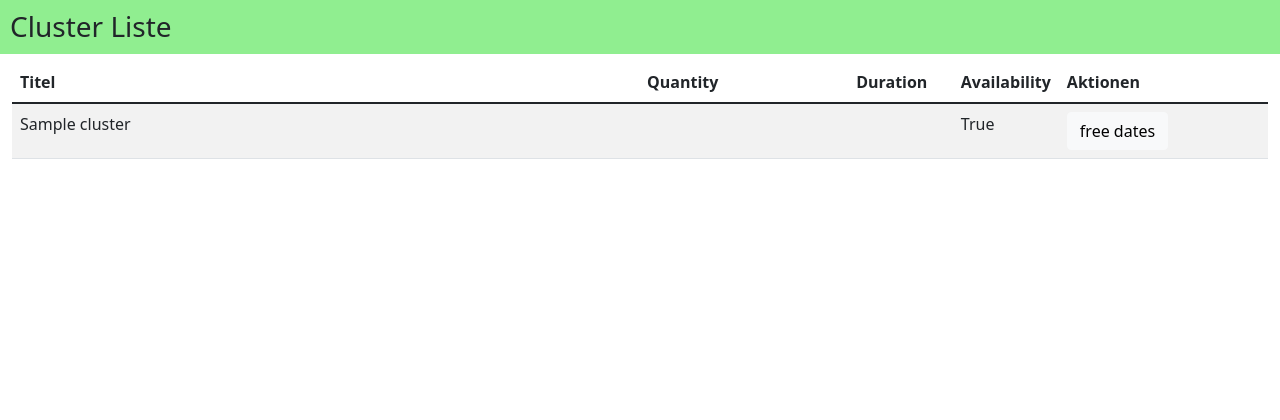
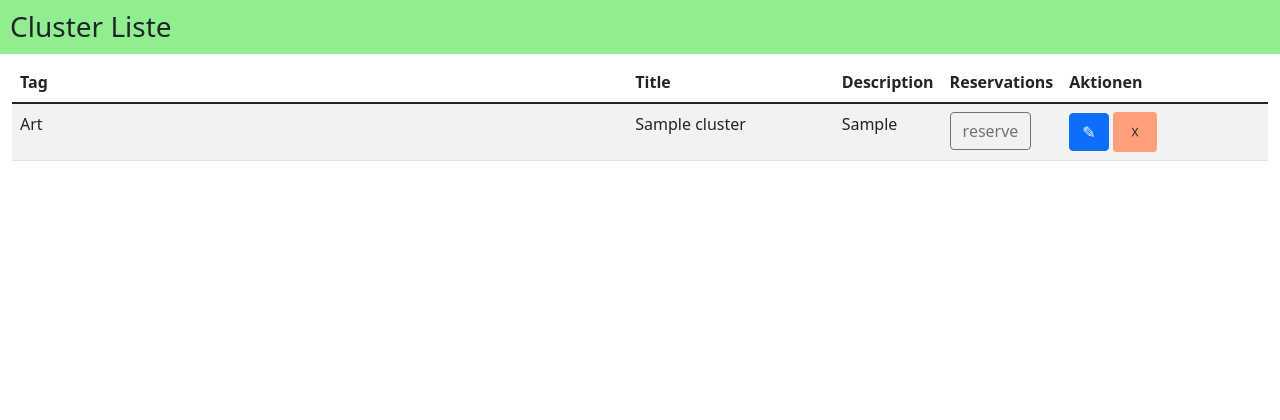
Before and after one commit to armand143/SimpleSlot_UniProject, a Django app: page /cls/ in a window 1280 px wide. Shown: the part 200-620 px from the top of the page. Run offline with Django 4.2, Linux system fonts and the light colour scheme; tables that the repository leaves empty hold one stand-in row (values such as "Sample post").

Commit message:
Update homepageStudent.html

```diff
--- a/firstapp/templates/firstapp/homepageStudent.html
+++ b/firstapp/templates/firstapp/homepageStudent.html
@@ -41,24 +41,28 @@
         <table id="mainTable" class="table table-striped table-hover">
           <thead>
             <tr>
-                <th>Titel</th>
-                <th>Quantity</th>
-                <th>Duration</th>
-                <th>Availability</th>
-                <th>Aktionen</th>
+              <th>Tag</th>
+              <th>Title</th>
+              <th>Description</th>
+              <th>Reservations</th>
+              <th>Aktionen</th>
             </tr>
           </thead>
           <tbody>
             {% for cl in cluster %}
               <tr>
-                <td class="col-lg-6">{{cl.title|truncatechars:160}}</td>
-                <td class="col-sm-2">{{cl.quantity}}</td>
-                <td class="col-sm-1">{{cl.duration}}</td>
-                <td class="col-sm-1">{{cl.availability}}</td>
+                <td class="col-lg-6">{{cl.tag_system}}</td>
+                <td class="col-sm-2">{{cl.title}}</td>
+                <td class="col-sm-1">{{cl.Beschreibung}}</td>
+                <td class="col-sm-1">
+                  <a class="btn btn-outline-secondary" href="" role="button">reserve</a>
+                </td>
                 <td class="col-sm-3">
-                    <a class="btn btn-light" href="" role="button">free dates</a>
+                  <a class="btn btn-primary" href="{% url 'edit' cl.id %}" role="button">&#x270E</a>
+                  <a class="btn close" href="{% url 'delete' cl.id %}" role="button">&#9747</a>
                 </td>
               </tr>
+
             {% endfor %}
           </tbody>
         </table>
```
